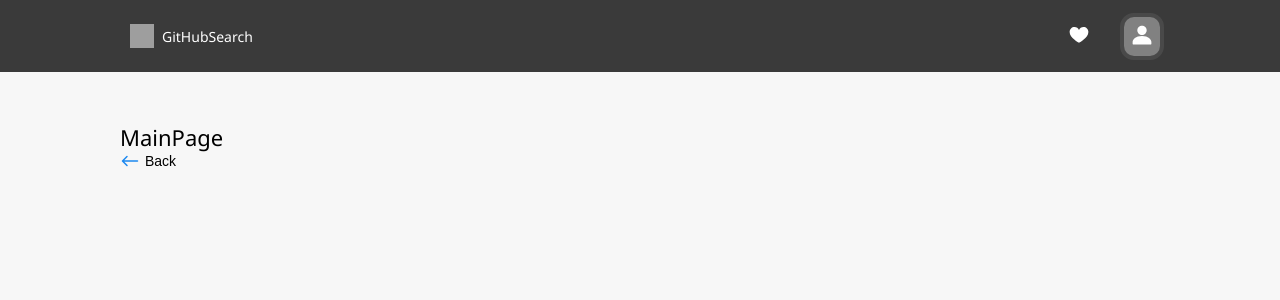
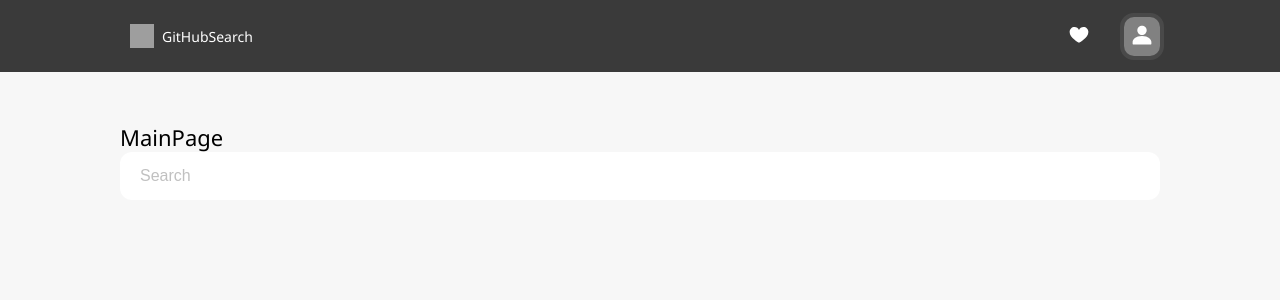
Before and after one commit to AidaChernyavskaya/smartway, a React (Create React App) app: page / in a window 1280 px wide. Shown: the top 300 px of the page. Built offline with nearby package versions, Linux system fonts and the light colour scheme; grey boxes are pictures that could not be loaded.

Commit message:
Add SearchField component

```diff
--- /dev/null
+++ b/src/components/library/SearchField/SearchField.module.css
@@ -0,0 +1,18 @@
+.search {
+  display: block;
+  width: 100%;
+  height: 4.8rem;
+  border-radius: 1.2rem;
+  background: white;
+  border: none;
+  padding: 1.6rem 2rem;
+  font-size: 1.6rem;
+}
+.search::placeholder {
+  color: rgba(58, 58, 58, 0.32);
+}
+.search:focus {
+  outline: rgba(58, 58, 58, 0.1) solid 1px;
+}
+
+/*# sourceMappingURL=SearchField.module.css.map */
--- /dev/null
+++ b/src/components/library/SearchField/SearchField.module.sass
@@ -0,0 +1,14 @@
+.search
+  display: block
+  width: 100%
+  height: 4.8rem
+  border-radius: 1.2rem
+  background: white
+  border: none
+  padding: 1.6rem 2rem
+  font-size: 1.6rem
+  &::placeholder
+    color: rgba(#3A3A3A, .32)
+  &:focus
+    outline: rgba(#3A3A3A, .1) solid 1px
+    //border: rgba(#3A3A3A, .1) solid 1px
--- /dev/null
+++ b/src/components/library/SearchField/SearchField.tsx
@@ -0,0 +1,15 @@
+import React, {useState} from 'react';
+import styles from './SearchField.module.css';
+
+const SearchField = () => {
+    const [searchValue, setSearchValue] = useState('')
+
+    return (
+        <input
+            type={"text"} placeholder={'Search'} className={styles.search}
+            value={searchValue} onChange={(e) => setSearchValue(e.target.value)}
+        />
+    );
+};
+
+export default SearchField;
--- a/src/pages/MainPage.tsx
+++ b/src/pages/MainPage.tsx
@@ -2,12 +2,13 @@ import React from 'react';
 import RepoCardMini from "../components/repositories/RepoCardMini/RepoCardMini";
 import RepoCardDetailed from "../components/repositories/RepoCardDetailed/RepoCardDetailed";
 import ButtonBack from "../components/library/ButtonBack/ButtonBack";
+import SearchField from "../components/library/SearchField/SearchField";
 
 const MainPage = () => {
     return (
         <div className={'container'}>
             MainPage
-            <ButtonBack/>
+            <SearchField/>
         </div>
     );
 };
```
Also changed, not shown: 1 other file (tests, documents, lock files or other folders).
